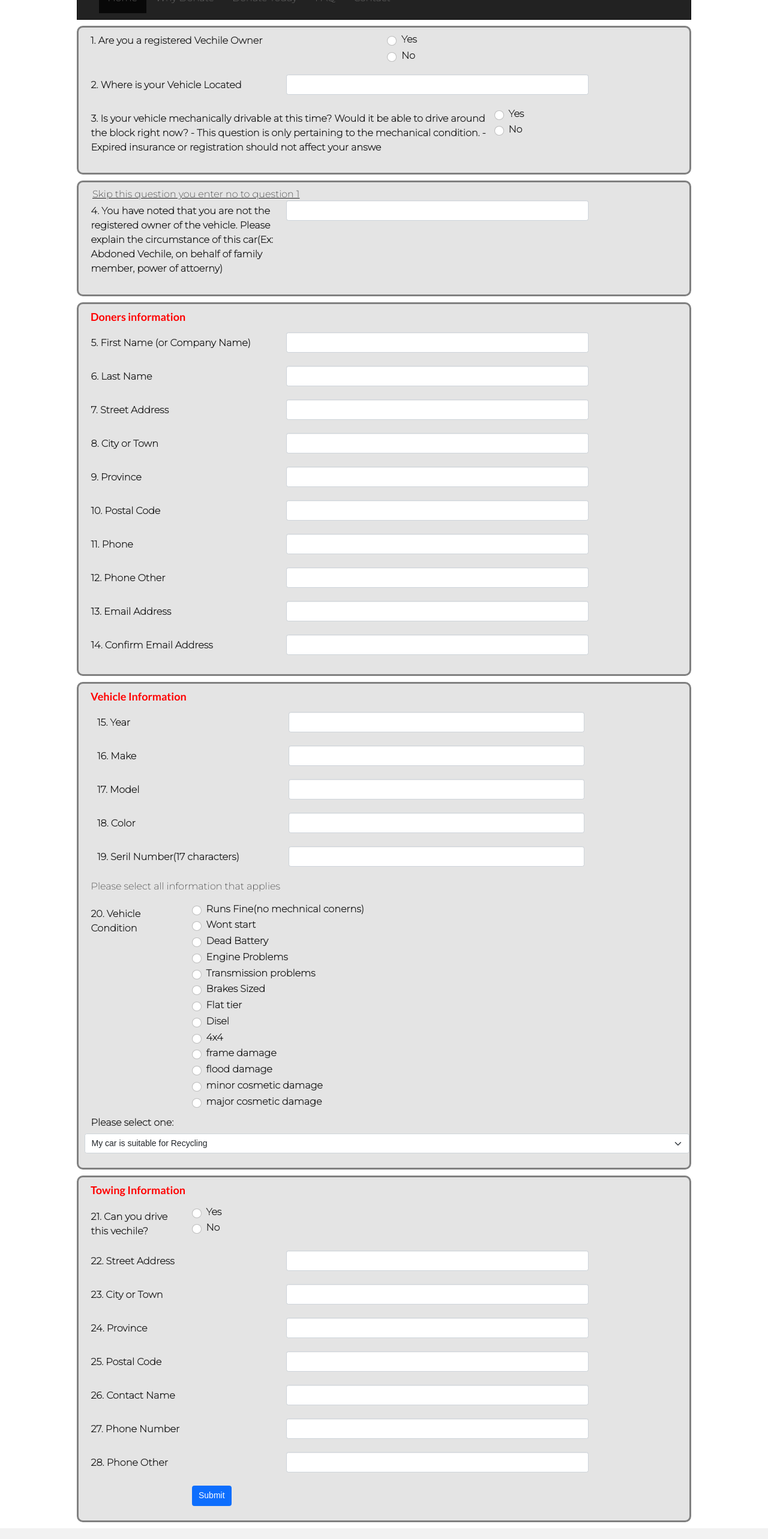
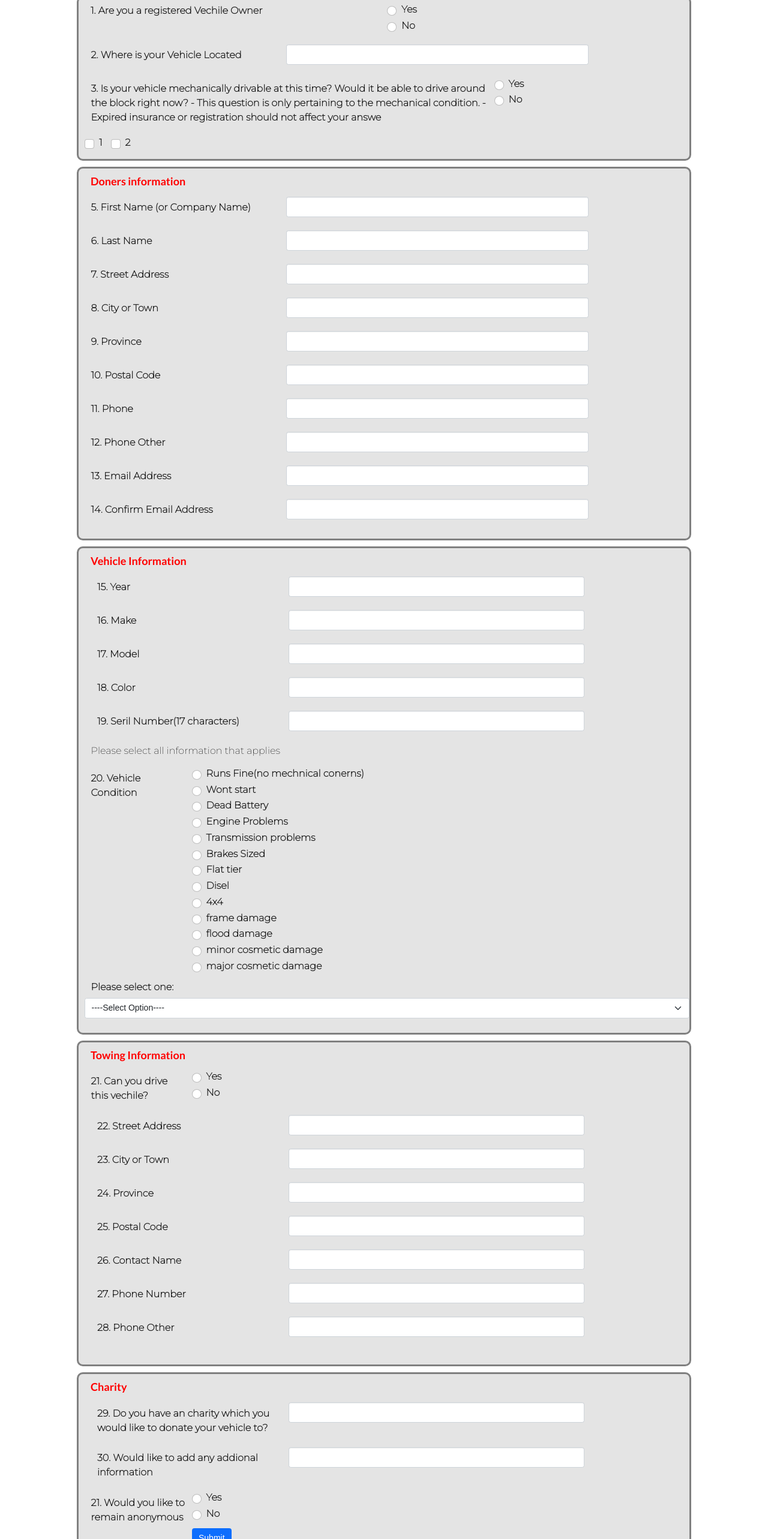
Before and after one commit to Fasih123456/goddt14, a React (Create React App) app: page /DonateToday in a window 1280 px wide. Shown: the part 234-2800 px from the top of the page at 60% size. Built offline with nearby package versions, Linux system fonts and the light colour scheme.

Commit message:
added backend to form.js

```diff
--- a/src/components/Form.js
+++ b/src/components/Form.js
@@ -4,34 +4,64 @@ import Form from "react-bootstrap/Form";
 import Row from "react-bootstrap/Row";
 import FormText from "./FormText";
 
+import React, {useState} from 'react';
 import '../css/donatetoday.css'
+import { FormGroup } from "react-bootstrap";
 
 function HorizontalExample() {
+  const [showhide, setShowhide]=useState('');
+  const [showextraquestion,setShowextraquestion]=useState('');
+  const [validated, setValidated] = useState(false);
+
+  const handleSubmit = (event) => {
+    const form = event.currentTarget;
+    if(form.checkValidity() === false){
+      event.preventDefault();
+      event.stopPropagation();
+    }
+
+    setValidated(true);
+  };
+
+  const handleshowhide=(event)=>{
+    const getuser = event.target.value;
+    setShowhide(getuser);
+  }
+
+  const handleshowextraquestion=(event)=>{
+    const getvalue = event.target.value;
+    setShowextraquestion(getvalue);
+  }
+
   return (
     <div className='main body ui container'>
-      <Form>
+      <Form noValidate validated={validated} onSubmit={handleSubmit}>
         <div className='group'>
         <Form.Group  as={Row} className="mb-3" controlId="intialform">
           <Form.Label column sm={6} style={{paddingLeft: "10px"}}>
             1. Are you a registered Vechile Owner
           </Form.Label>
-          <Col sm={6}>
+          <Col sm={6} onChange={(e)=>handleshowextraquestion(e)}>
             <Form.Check
+            required
               type="radio"
               label="Yes"
               name="formHorizontalRadios"
               id="formHorizontalRadios1"
+              value='yes'
             />
             <Form.Check
+                        required
               type="radio"
               label="No"
               name="formHorizontalRadios"
               id="formHorizontalRadios2"
+              value='no'
             />
           </Col>
         </Form.Group>
 
-        <FormText title="2. Where is your Vehicle Located" placeholder="yo" />
+        <FormText title="2. Where is your Vehicle Located" />
 
         <Form.Group as={Row} className="mb-3" controlId="intialform">
           <Form.Label column sm={8}>
@@ -39,26 +69,46 @@ function HorizontalExample() {
             block right now? - This question is only pertaining to the mechanical condition. -
             Expired insurance or registration should not affect your answe
           </Form.Label>
-          <Col sm={4}>
+          <Col sm={4} onChange={(e)=>handleshowextraquestion(e)}>
             <Form.Check
+
+            required
               type="radio"
               label="Yes"
               name="formHorizontalRados"
               id="formHorizontalRadios1"
+              value='yes'
             />
             <Form.Check
+             required
               type="radio"
               label="No"
               name="formHorizontalRados"
               id="formHorizontalRadios2"
+              value='no'
             />
+
           </Col>
         </Form.Group>
+        <Form.Check
+        inline
+        label="1"
+        name="group1"
+        type='checkbox'
+        id='hi'
+      />
+              <Form.Check
+        inline
+        label="2"
+        name="group1"
+        type='checkbox'
+        id='hi'
+      />
         </div>
 
-
+        {
+          showextraquestion == 'no' && (
             <div className='group'>
-        <u style={{paddingLeft: "13px"}}>Skip this question you enter no to question 1</u>
             <FormText
               title="4. You have noted that you are not the registered owner of the vehicle. Please explain the
                 circumstance of this car(Ex: Abdoned Vechile, on behalf of family member, power of
@@ -66,6 +116,9 @@ function HorizontalExample() {
               placeholder="yo"
             />
           </div>
+          )
+        }
+
       <div className='group'>
       <h3 className='form-heading'>Doners information</h3>
 
@@ -181,11 +234,46 @@ function HorizontalExample() {
               Please select one:
           </Form.Label>
 
-          <Form.Select>
-            <option>My car is suitable for Recycling</option>
-            <option>My car is suitable for Donating</option>
-            <option>Please decide for me</option>
+          <Form.Select onChange={(e)=>(handleshowhide(e))}>
+              <option value="">----Select Option----</option>
+              <option value='1' required>Recycle my car</option>
+              <option value='2' required>Auction my car</option>
+              <option value='3' required>Please decide for me</option>
           </Form.Select>
+
+
+            {
+              showhide === '1' && (
+                <div className='hidden-div' id='recycle'>
+                <h3>This option would be good for vehicles:</h3>
+                <ul>- Of any age</ul>
+                <ul>- Of any mechanical condition</ul>
+                <ul>- This option would see your vehicle sent to an area agent that would either recycle or repurpose the vechile at their discrection</ul>
+              </div>
+              )
+              }
+              {
+              showhide === '2' && (
+                <div className='hidden-div' id='auction'>
+                <h3>This option would be good for vehicles that:</h3>
+                <ul>- are less than 10 years of age</ul>
+                <ul>- have less than 200,000 kms</ul>
+                <ul>- don't have any major mechanical problems</ul>
+                <ul>- are currently drivable</ul>
+              </div>
+              )
+            }
+            {
+              showhide === '3' && (
+                <div className='hidden-div' id='unsure'>
+                  <h3>This option would be suitable for Donors that:</h3>
+                  <ul>- do not have a preference of what happens to their vehicle</ul>
+                  <ul>- would like inTow to determine if it is suitable for auction/resale or recycle</ul>
+                </div>
+              )
+            }
+
+
 
         </Form.Group>
         </div>
@@ -212,7 +300,7 @@ function HorizontalExample() {
         </Form.Group>
 
 
-
+        <Form.Group as={Row} className="mb-3">
 
           <FormText title='22. Street Address'/>
           <FormText title='23. City or Town' />
@@ -222,7 +310,35 @@ function HorizontalExample() {
           <FormText title='27. Phone Number' />
           <FormText title='28. Phone Other' />
 
-          <Form.Group as={Row} className="mb-3">
+
+        </Form.Group>
+        </div>
+        <div className="group">
+        <Form.Group as={Row} className="mb-3" controlId="intialform">
+        <h3 className='form-heading'>Charity</h3>
+        <FormText title='29. Do you have an charity which you would like to donate your vehicle to?' />
+        <FormText title='30. Would like to add any addional information' />
+
+
+        <Form.Label column sm={2}>
+            21. Would you like to remain anonymous
+          </Form.Label>
+          <Col sm={10}>
+            <Form.Check
+              type="radio"
+              label="Yes"
+              name="formHoRados"
+              id="foalRadios1"
+            />
+            <Form.Check
+              type="radio"
+              label="No"
+              name="formHoRados"
+              id="foalRadios2"
+            />
+          </Col>
+
+
           <Col sm={{ span: 10, offset: 2 }}>
             <Button type="submit">Submit</Button>
           </Col>
--- a/src/components/FormText.js
+++ b/src/components/FormText.js
@@ -10,7 +10,7 @@ const FormText = (props) => {
             {props.title}
           </Form.Label>
           <Col sm={6} style={{paddingBottom: "8px"}}>
-            <Form.Control />
+            <Form.Control  required/>
           </Col>
         </Form.Group>
     );
--- a/src/css/donatetoday.css
+++ b/src/css/donatetoday.css
@@ -34,3 +34,12 @@
     padding: 0px;
     max-width: 400px;
 }
+
+.hidden-div{
+    padding-top: 25px
+}
+.hidden-div h3{
+    font-size: 20px;
+    font-style:italic;
+    font-weight: 100;
+}
--- a/src/css/header.css
+++ b/src/css/header.css
@@ -18,3 +18,11 @@
     padding: 0px;
     max-width: 400px;
 }
+
+#bookmarkme{
+    color: black
+}
+
+#bookmarkme:hover{
+    color:green;
+}
--- a/src/css/navigation.css
+++ b/src/css/navigation.css
@@ -1,5 +1,6 @@
 a{
-    color: grey;
+    font-size: 16px;
+    color: white;
 }
 
 a:hover{
--- a/src/pages/FAQ.js
+++ b/src/pages/FAQ.js
@@ -110,7 +110,6 @@ const FAQ = () => {
             <Accord id='17' title='My loved one has passed. Can i donate their estate vechile' content={contents[16]} />
             <Accord id='18' title='Is donate a car canada a charity' content={contents[17]} />
 
-
             </div>
             <Footer />
         </div>
--- a/src/pages/Header.js
+++ b/src/pages/Header.js
@@ -26,19 +26,7 @@ const Header = () => {
 
         <nav class="navbar navbar-inverse" id="main-nav" style={{ marginBottom: "0px" }}>
           <div class="container-fluid">
-            <div class="navbar-header">
-              <button
-                type="button"
-                class="navbar-toggle"
-                data-toggle="collapse"
-                data-target="#myNavbar"
-              >
-                <span class="icon-bar"></span>
-                <span class="icon-bar"></span>
-                <span class="icon-bar"></span>
-              </button>
-              <a class="navbar-brand" href="#"></a>
-            </div>
+
             <div class="collapse navbar-collapse" id="myNavbar">
               <ul class="nav navbar-nav">
                 <Navigation />
@@ -53,3 +41,19 @@ const Header = () => {
 }
 
 export default Header;
+
+/* might be needed for cross platform
+            <div class="navbar-header">
+              <button
+                type="button"
+                class="navbar-toggle"
+                data-toggle="collapse"
+                data-target="#myNavbar"
+              >
+                <span class="icon-bar"></span>
+                <span class="icon-bar"></span>
+                <span class="icon-bar"></span>
+              </button>
+              <a class="navbar-brand" href="#"></a>
+            </div>
+*/
```
Lines whose indentation alone changed are shown as unchanged.
